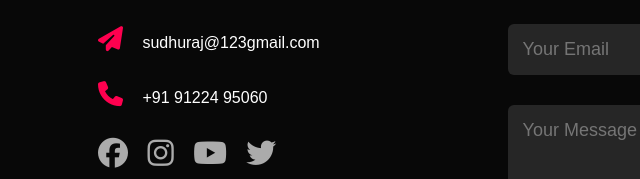
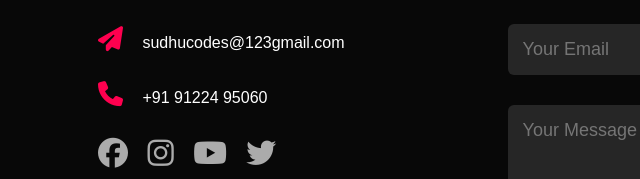
Before and after one commit to sudhucodes/sudhanshuportfolio.com, a plain HTML site: page index.html in a window 1280 px wide. Shown: the part 2808-2987 px from the top of the page, 30-670 px from the left. Drawn offline with nearby package versions, Linux system fonts and the light colour scheme.

Commit message:
index.html

```diff
--- a/index.html
+++ b/index.html
@@ -153,7 +153,7 @@
         <div class="row">
             <div class="contact-left">
                 <h1 class="sub-title">Contact Me</h1>
-                <p><i class="fa-solid fa-paper-plane"></i> sudhuraj@123gmail.com</p>
+                <p><i class="fa-solid fa-paper-plane"></i> sudhucodes@123gmail.com</p>
                 <p><i class="fa-solid fa-phone"></i> +91 91224 95060</p>
                 <div class="social-icon">
                     <a href="https://www.facebook.com/profile.php?id=100036861284080"><i class="fa-brands fa-facebook"></i></a>
```
